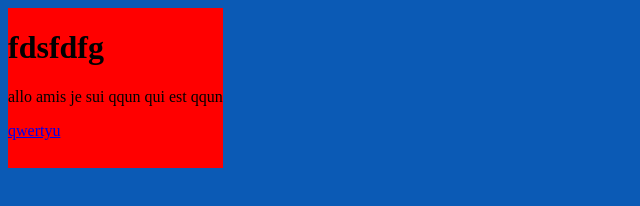
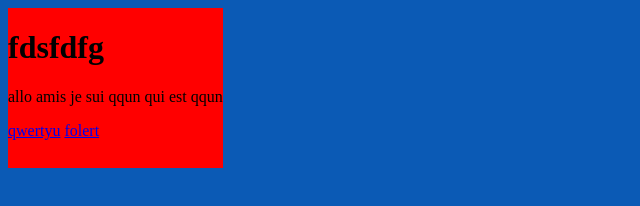
Before and after one commit to Atoms22/random, a plain HTML site: page index.html in a window 1280 px wide. Shown: the full height of the page, 0-640 px from the left. Drawn offline with Linux system fonts and the light colour scheme.

Commit message:
Update index.html

```diff
--- a/index.html
+++ b/index.html
@@ -10,5 +10,6 @@
     <h1>fdsfdfg</h1>
     <p>allo amis je sui qqun qui est qqun</p>
     <a href="offsite/test.html">qwertyu</a>
+    <a href='https://www.w3schools.com/html/html_basic.asp'>folert</a>
     </body>
 </html>
```
